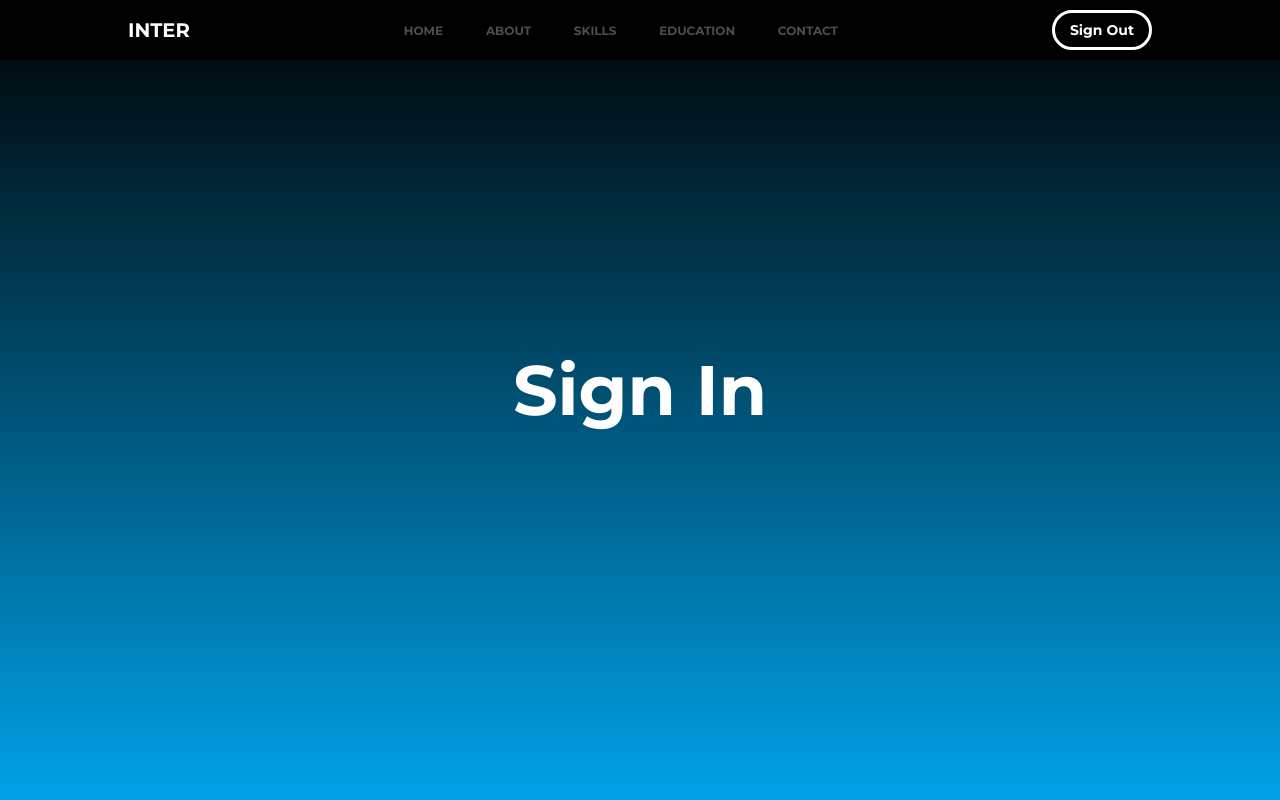
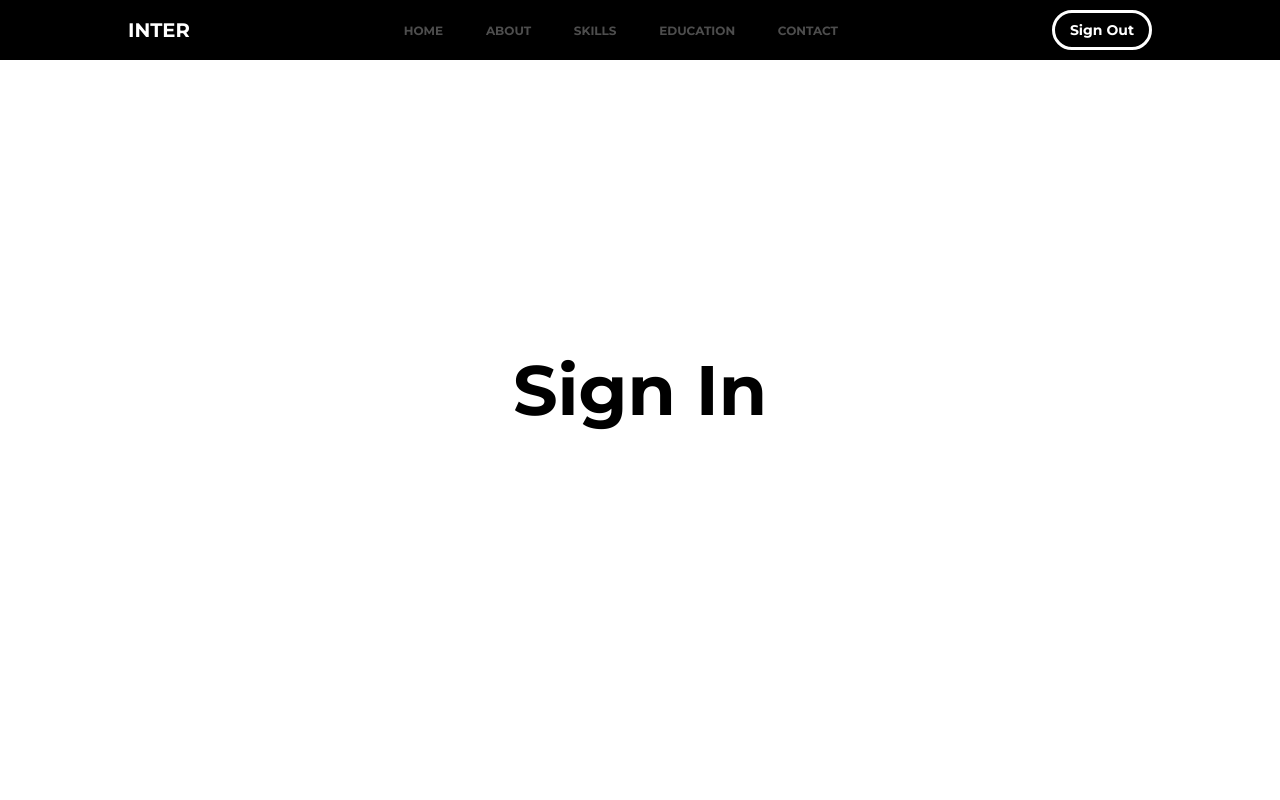
Before and after one commit to mikepolo-JQ/inter, a Django app: template src/applications/onboarding/templates/onboarding/sign-in.html in a window 1280 px wide. Run offline with Django 3.2, Linux system fonts and the light colour scheme; the template is opened without the code that fills it, so the values that code supplies are empty; the visitor is signed in with stand-in values (Sample User, id 1); parts of the project's set-up code (start-up, migrations or seed data) failed here and were passed over.

Commit message:
custom change(main, sign-in, _base)

```diff
--- a/src/applications/main/templates/main/index.html
+++ b/src/applications/main/templates/main/index.html
@@ -17,8 +17,6 @@
 
 
 {% block body %}
-
-
     <h2 class="intro__suptitle">Welcome to</h2>
     <h1 class="intro__title">temp</h1>
 {% endblock %}
--- a/src/applications/onboarding/static/onboarding/styles/onboarding_styles.css
+++ b/src/applications/onboarding/static/onboarding/styles/onboarding_styles.css
@@ -1,6 +1,5 @@
 body{
-    background: linear-gradient(to bottom, black, #00a2e8);
-    color: #fff
+    color: #333
 }
 
 /* intro */
@@ -25,19 +24,6 @@ body{
     background-size: cover;
 }
 
-.nav_sign:hover{
-    color: coral;
-}
-
-.nav__link:after{
-    background-color: coral;
-
-}
-
-.nav__link:hover{
-    color: coral;
-}
-
 /* ONBOARDING PAGE */
 
 .container_form{
@@ -50,7 +36,7 @@ body{
     margin-bottom: 20px;
     font-size: 70px;
     font-weight: 700;
-    color: white;
+    color: black;
     text-align: center;
     /*text-transform: uppercase;*/
 
@@ -60,7 +46,7 @@ body{
 label{
     display: flex;
     justify-content: center;
-    color: white;
+    color: black;
     font-size: 18px;
     font-weight: bold;
 }
@@ -75,14 +61,14 @@ input{
 
     box-sizing: border-box;
     border: none;
-    border-bottom: 2px solid white;
+    border-bottom: 2px solid black;
     border-radius: 20px;
 }
 
 button{
     margin: 0 auto;
 
-    color: white;
+    color: black;
     background: transparent;
     font-size: 15px;
     font-family: 'Montserrat', sans-serif;
@@ -92,7 +78,7 @@ button{
     width: 140px;
     padding: 5px 5px;
     box-sizing: border-box;
-    border: 3px solid white;
+    border: 3px solid black;
     border-radius: 4px;
 
     transition: background .1s linear,
@@ -100,8 +86,8 @@ button{
 }
 
 button:hover{
-    background-color: white;
-    color: #262835;
+    background-color: black;
+    color: white;
 }
 
 /* SIGN UP */
@@ -132,19 +118,3 @@ button:hover{
 .form-field{
     margin-bottom: 10px;
 }
-
-a.provider_google{
-    padding-top: 30px;
-    /*text-decoration: none;*/
-
-    /*background-color: red;*/
-    /*box-sizing: border-box;*/
-    /*border: 3px solid white;*/
-    /*padding: 10px 10px;*/
-    /*border-radius: 10px;*/
-}
-
-/*.provider_google:hover{*/
-/*    color: red;*/
-/*    background-color: white;*/
-/*}*/
--- a/src/applications/onboarding/templates/onboarding/sign-in.html
+++ b/src/applications/onboarding/templates/onboarding/sign-in.html
@@ -11,12 +11,12 @@
 {% endblock %}
 
 {% block body %}
-<div class="intro">
-    <div class="container">
-        <div class="intro_inner">
+<article class="intro">
+    <article class="container">
+        <article class="intro_inner">
 
         <h2 class="intro_title">Sign In</h2>
-        <div class="container_form">
+        <article class="container_form">
           <article>
             {% if form.errors %}
               <p>Some errors</p>
@@ -38,18 +38,14 @@
                 {% csrf_token %}
                 <input name="next" type="hidden" value="{{ next }}">
               </form>
-            <a title="Google" class="provider_google"
-               href="/accounts/google/login/?process=login">
-                <img height="50px" width="50px"  src="{% static "onboarding/img/google_logo.png" %}">
-            </a>
 
             </article>
           {% endif %}
-        </div>
+        </article>
 
-        </div>
-    </div>
-</div>
+        </article>
+    </article>
+</article>
 
 
 {% endblock %}
--- a/src/project/templates/_base.html
+++ b/src/project/templates/_base.html
@@ -7,9 +7,8 @@
 
         <link rel="stylesheet" href="
         {% static 'styles/base_styles.css' %}">
+
         {% block head %}{% endblock %}
-
-
 
         <link href="https://fonts.googleapis.com/css2?
         family=Kaushan+Script&family=Montserrat:wght@400;700&display=swap"
```
